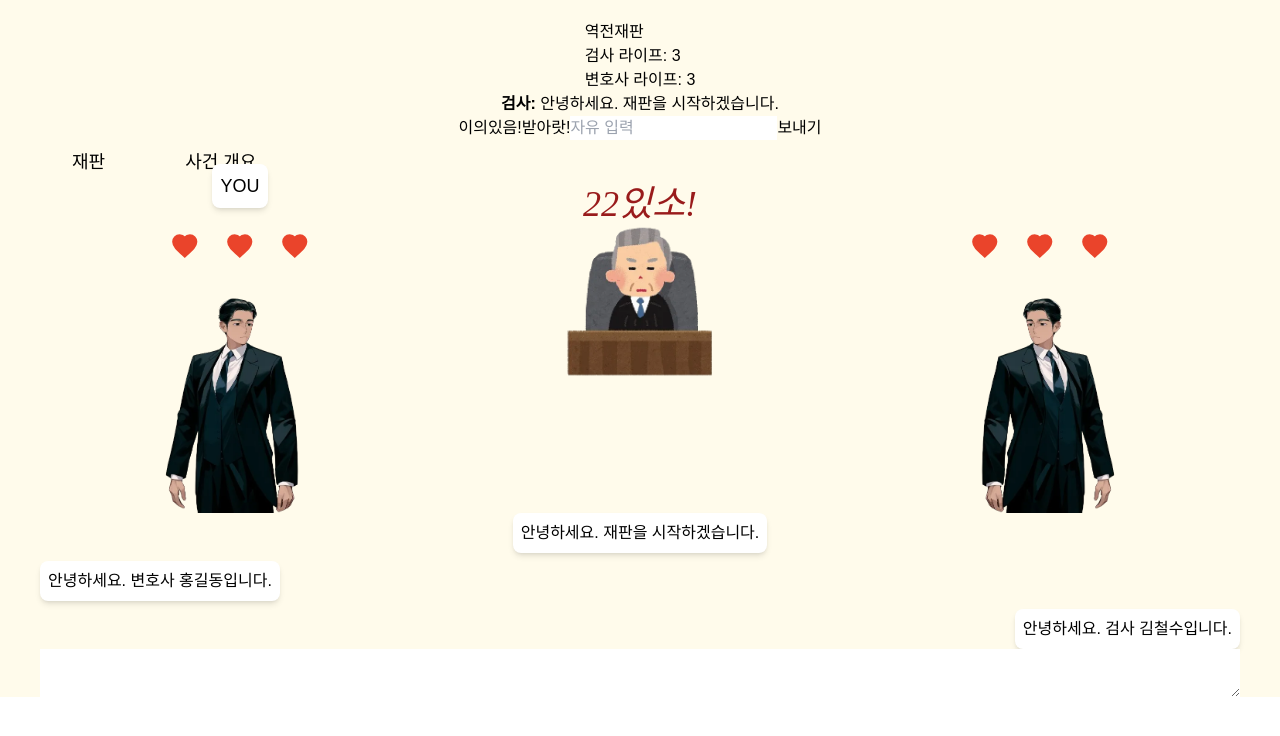
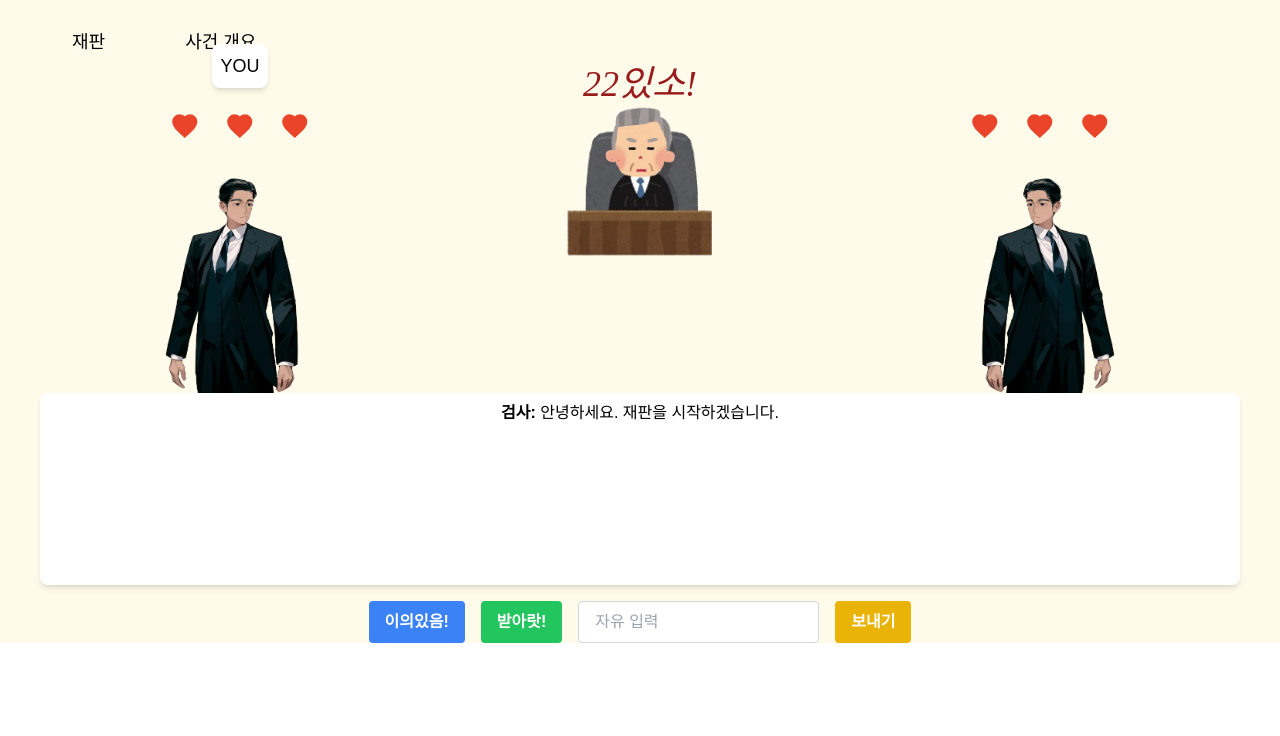
Before and after one commit to SeolyeongBae/EC3102-trial, a React (Vite) app: page / in a window 1280 px wide. Shown: the top 736 px of the page. Built offline with nearby package versions, Linux system fonts and the light colour scheme; a web font is replaced by a local one.

Commit message:
fix: UI 조정, 대화창 생성

```diff
--- a/src/App.tsx
+++ b/src/App.tsx
@@ -40,15 +40,15 @@ function App() {
 
   const [prosecutorLife, setProsecutorLife] = useState<number>(3);
   const [defenseLife, setDefenseLife] = useState<number>(3);
-  const [gameOver, setGameOver] = useState<string | null>(null);
+
   const [displayedText, setDisplayedText] = useState<string>(INITIAL_TEXT);
   const [fullText, setFullText] = useState<string>(INITIAL_TEXT);
 
   useEffect(() => {
     if (prosecutorLife === 0) {
-      setGameOver("증인은 무죄가 되었습니다");
+      alert("증인은 무죄가 되었습니다");
     } else if (defenseLife === 0) {
-      setGameOver("증인은 유죄가 되었습니다");
+      alert("증인은 유죄가 되었습니다");
     }
   }, [prosecutorLife, defenseLife]);
 
@@ -64,6 +64,8 @@ function App() {
           clearInterval(intervalId);
           setTimeout(() => {
             setTurn("변호사");
+            setFullText("");
+            setDisplayedText("안녕하세요, 검사입니다."); //서버에서 받아온 검사의 말
           }, 500);
         }
       }, 100);
@@ -73,53 +75,19 @@ function App() {
   }, [fullText]);
 
   const handleInput = useCallback((input: string) => {
-    setFullText(input);
-    setDisplayedText("");
+    setFullText(input); //서버에서 받아온 변호사의 말
+    setDisplayedText(""); //타이핑 효과를 위해 displaytext는 비움
     setTurn("검사");
   }, []);
 
   const handleLifeChange = (text: string) => {
-    console.log("text", text);
-
     setFullText(text);
     setDisplayedText("");
     setTurn("검사");
   };
 
-  const handleRestart = () => {
-    setTurn("검사");
-    setProsecutorLife(3);
-    setDefenseLife(3);
-    setGameOver(null);
-    setDisplayedText("");
-    setFullText(INITIAL_TEXT);
-  };
-
-  if (gameOver) {
-    return (
-      <div className="App">
-        <Header prosecutorLife={prosecutorLife} defenseLife={defenseLife} />
-        <div className="game-over">
-          {gameOver}
-          <button onClick={handleRestart}>다시하기</button>
-        </div>
-      </div>
-    );
-  }
-
   return (
     <div className={"flex flex-col w-full items-center px-10 bg-amber-50 pt-5"}>
-      <Header prosecutorLife={prosecutorLife} defenseLife={defenseLife} />
-      <DialogBox
-        displayedText={displayedText}
-        speaker={turn === "검사" ? "변호사" : "검사"}
-      />
-      <Controls
-        onInput={handleInput}
-        onLifeChange={handleLifeChange}
-        currentTurn={turn}
-      />
-
       <div className={"flex w-full gap-4"}>
         <button className={"py-2 px-8 text-lg hover:bg-[rgba(0,0,0,0.1)]"}>
           <p>재판</p>
@@ -142,7 +110,7 @@ function App() {
           >
             YOU
           </p>
-          <LifeHearts maximum={3} left={3} />
+          <LifeHearts maximum={3} left={defenseLife} />
           <img
             src={Lawyer}
             alt={"Lawyer"}
@@ -158,38 +126,24 @@ function App() {
         </div>
 
         <div className={"flex flex-col items-center"}>
-          <LifeHearts maximum={3} left={3} />
+          <LifeHearts maximum={3} left={prosecutorLife} />
           <img src={Lawyer} alt={"Lawyer"} width={"40%"} style={{}} />
         </div>
       </div>
 
       <div className={"flex flex-col w-full"}>
-        <div className={"flex flex-col gap-2"}>
-          {scripts.map((script, index) => (
-            <div
-              key={index}
-              className={
-                "flex gap-2 " +
-                (script.character === Character.JUDGE
-                  ? "justify-center"
-                  : script.character === Character.LAWYER
-                    ? "justify-start"
-                    : "justify-end")
-              }
-            >
-              <div
-                className={
-                  "p-2 bg-white rounded-lg shadow-md " +
-                  (script.character === "judge" ? "bg-red-100" : "bg-blue-100")
-                }
-              >
-                <p>{script.text}</p>
-              </div>
-            </div>
-          ))}
+        <div className={"flex flex-col gap-2 "}>
+          <DialogBox
+            displayedText={displayedText}
+            speaker={turn === "검사" ? "변호사" : "검사"}
+          />
         </div>
 
-        <textarea />
+        <Controls
+          onInput={handleInput}
+          onLifeChange={handleLifeChange}
+          currentTurn={turn}
+        />
       </div>
     </div>
   );
--- a/src/components/Controls.tsx
+++ b/src/components/Controls.tsx
@@ -29,16 +29,32 @@ const Controls: React.FC<ControlsProps> = ({
   }
 
   return (
-    <div className="controls">
-      <button onClick={() => onLifeChange("이의있음")}>이의있음!</button>
-      <button onClick={() => onLifeChange("받아랏")}>받아랏!</button>
+    <div className="flex justify-center space-x-4 mt-4">
+      <button
+        className="bg-blue-500 hover:bg-blue-700 text-white font-bold py-2 px-4 rounded"
+        onClick={() => onLifeChange("이의있음")}
+      >
+        이의있음!
+      </button>
+      <button
+        className="bg-green-500 hover:bg-green-700 text-white font-bold py-2 px-4 rounded"
+        onClick={() => onLifeChange("받아랏")}
+      >
+        받아랏!
+      </button>
       <input
+        className="border border-gray-300 rounded py-2 px-4"
         type="text"
         value={input}
         onChange={handleInputChange}
         placeholder="자유 입력"
       />
-      <button onClick={handleSubmit}>보내기</button>
+      <button
+        className="bg-yellow-500 hover:bg-yellow-700 text-white font-bold py-2 px-4 rounded"
+        onClick={handleSubmit}
+      >
+        보내기
+      </button>
     </div>
   );
 };
--- a/src/components/DialogBox.tsx
+++ b/src/components/DialogBox.tsx
@@ -7,7 +7,7 @@ interface DialogBoxProps {
 
 const DialogBox: React.FC<DialogBoxProps> = ({ displayedText, speaker }) => {
   return (
-    <div className="dialog-box">
+    <div className="dialog-box p-2 bg-white rounded-lg shadow-md h-48 text-center">
       <div className={`dialog-line ${speaker}`}>
         <strong>{speaker}: </strong>
         {displayedText}
```
